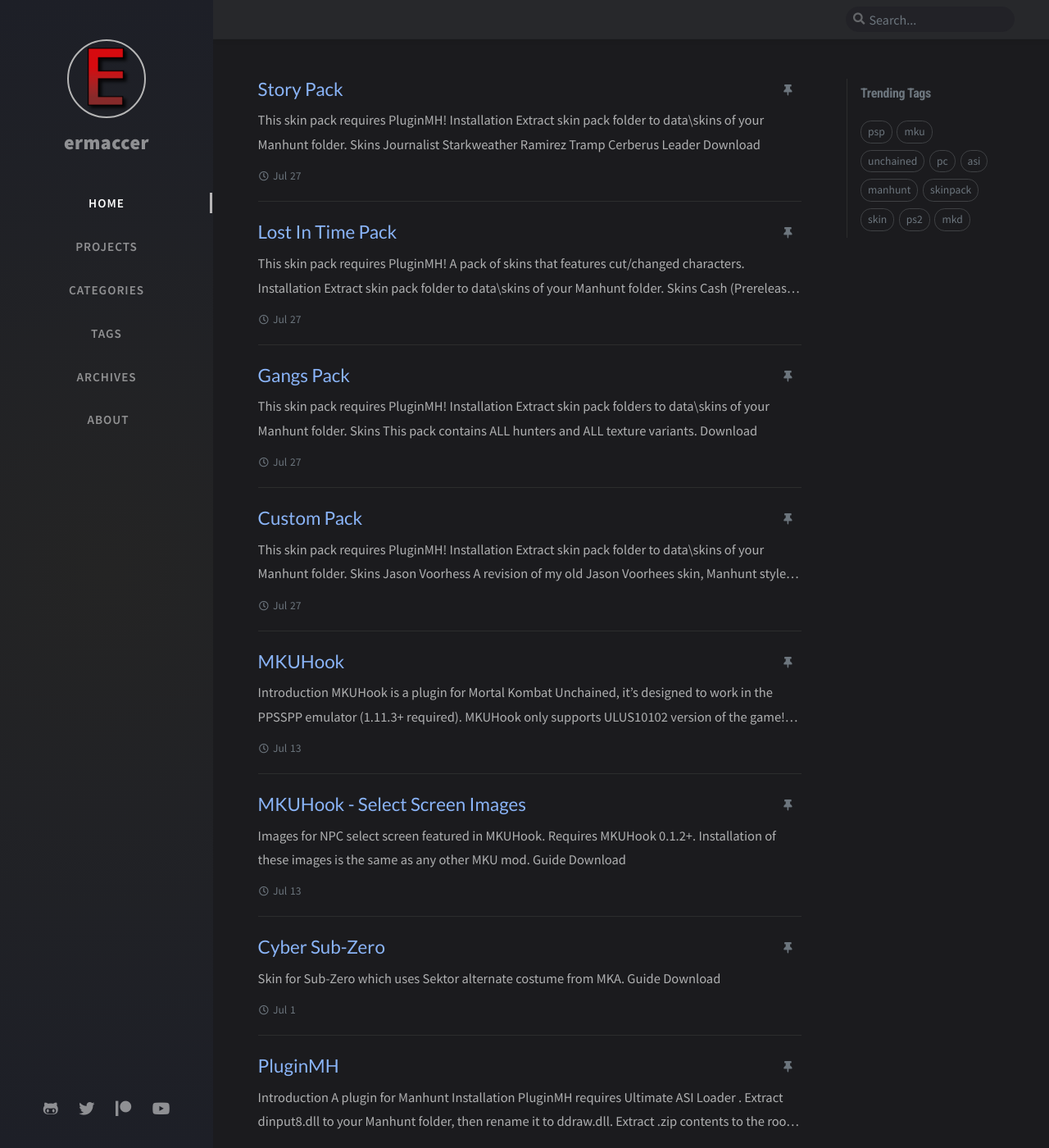
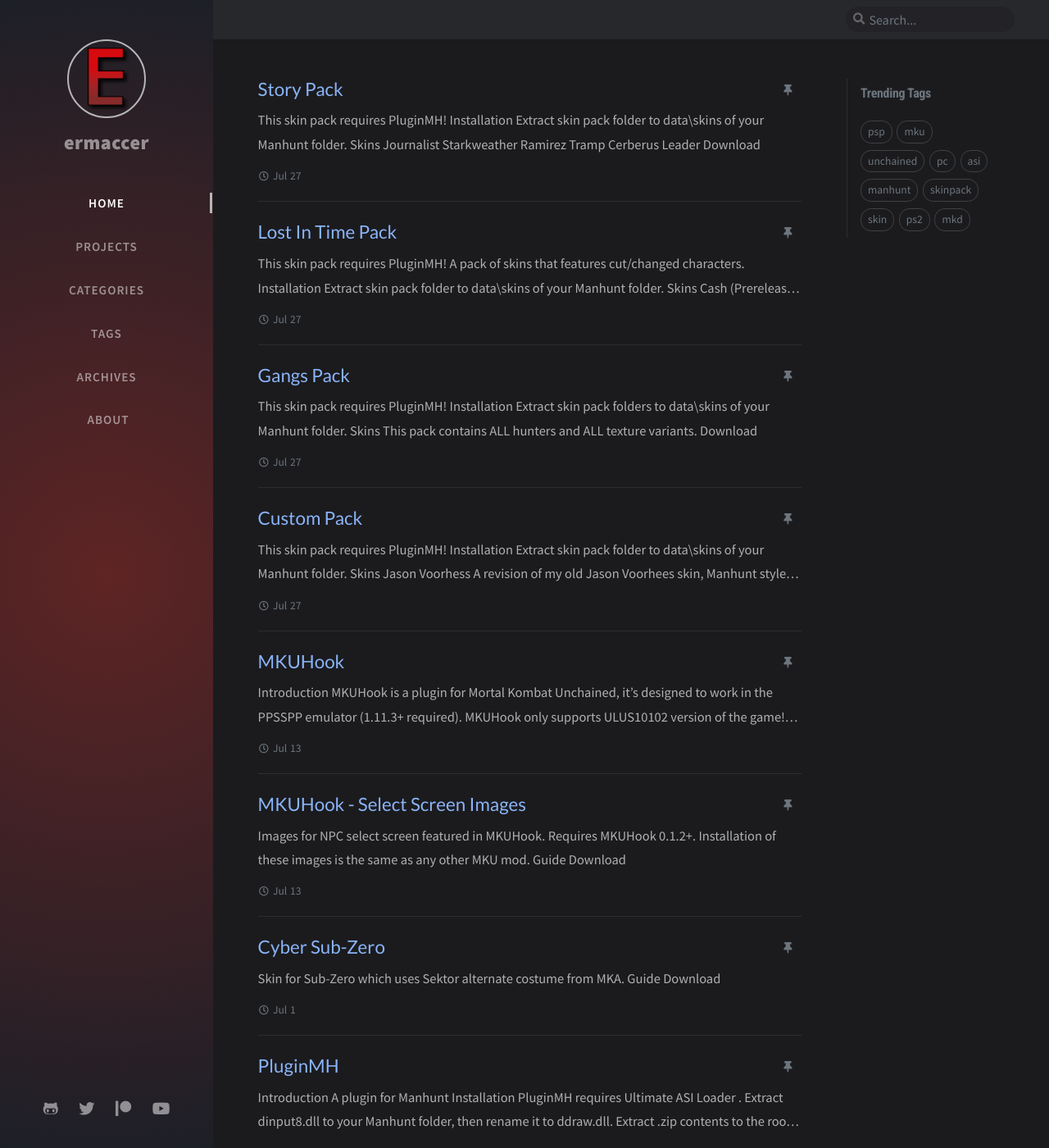
Before and after one commit to ermaccer/ermaccer.github.io, a Jekyll site: the page built from index.markdown, in a window 1280 px wide and 1400 px high. Shown: the whole window at 82% size. Built offline with Jekyll 4.4.1, drawn with Linux system fonts in a browser that asks for light colours; nearby versions of some CDN libraries; the list of posts is cut into pages by our own code; comment, search, counter and statistics services are not loaded.

Commit message:
Update dark-typography.scss

```diff
--- a/assets/css/_colors/dark-typography.scss
+++ b/assets/css/_colors/dark-typography.scss
@@ -37,7 +37,7 @@
 
   /* Sidebar */
   --nav-cursor-color: rgb(183, 182, 182);
-  --sidebar-bg: radial-gradient(circle, #242424 0%, #1d1f27 100%);
+  --sidebar-bg: radial-gradient(circle, #5F2424 0%, #1d1f27 100%);
 
   /* Top Bar */
   --topbar-text-color: var(--text-color);
```
